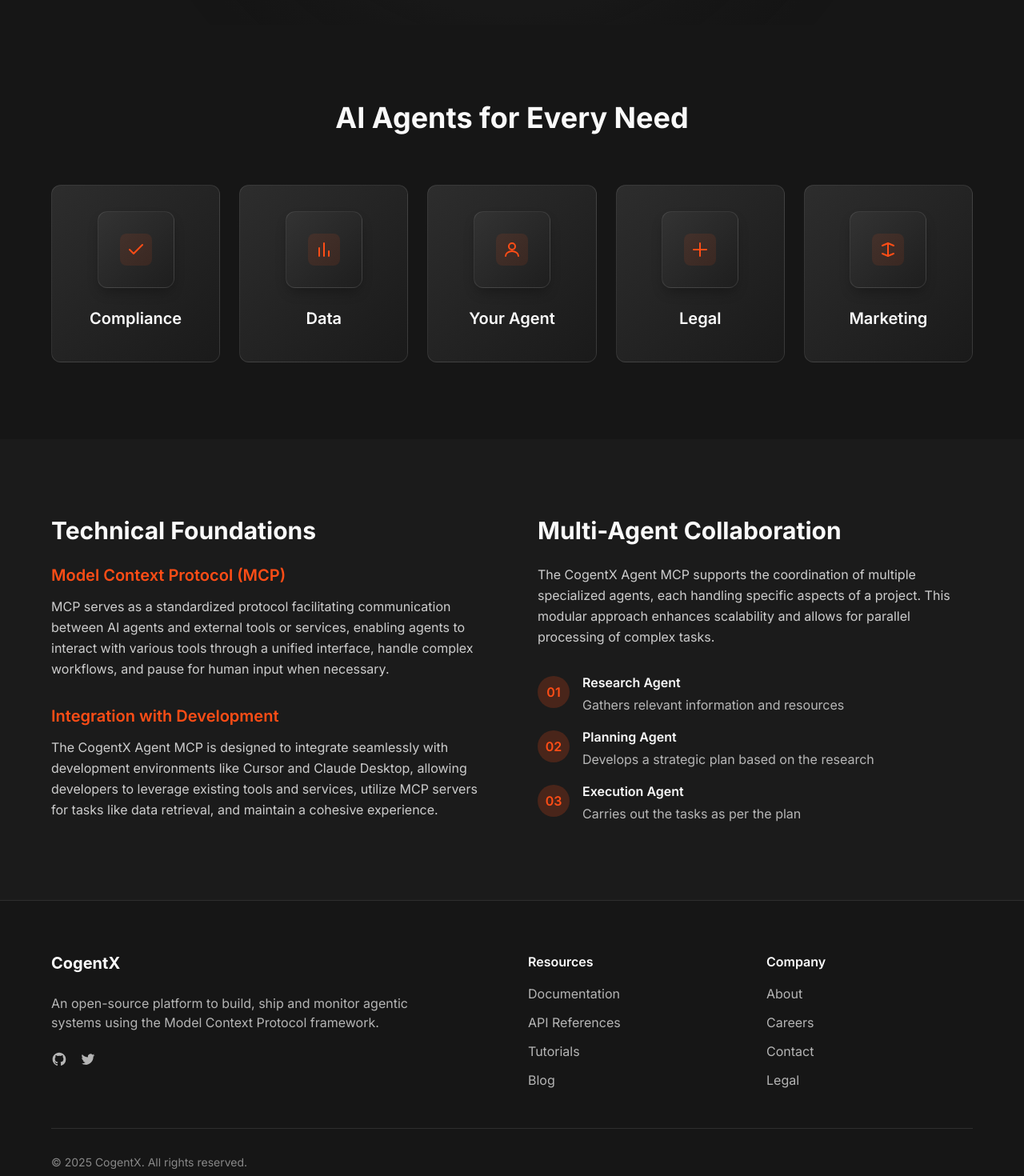
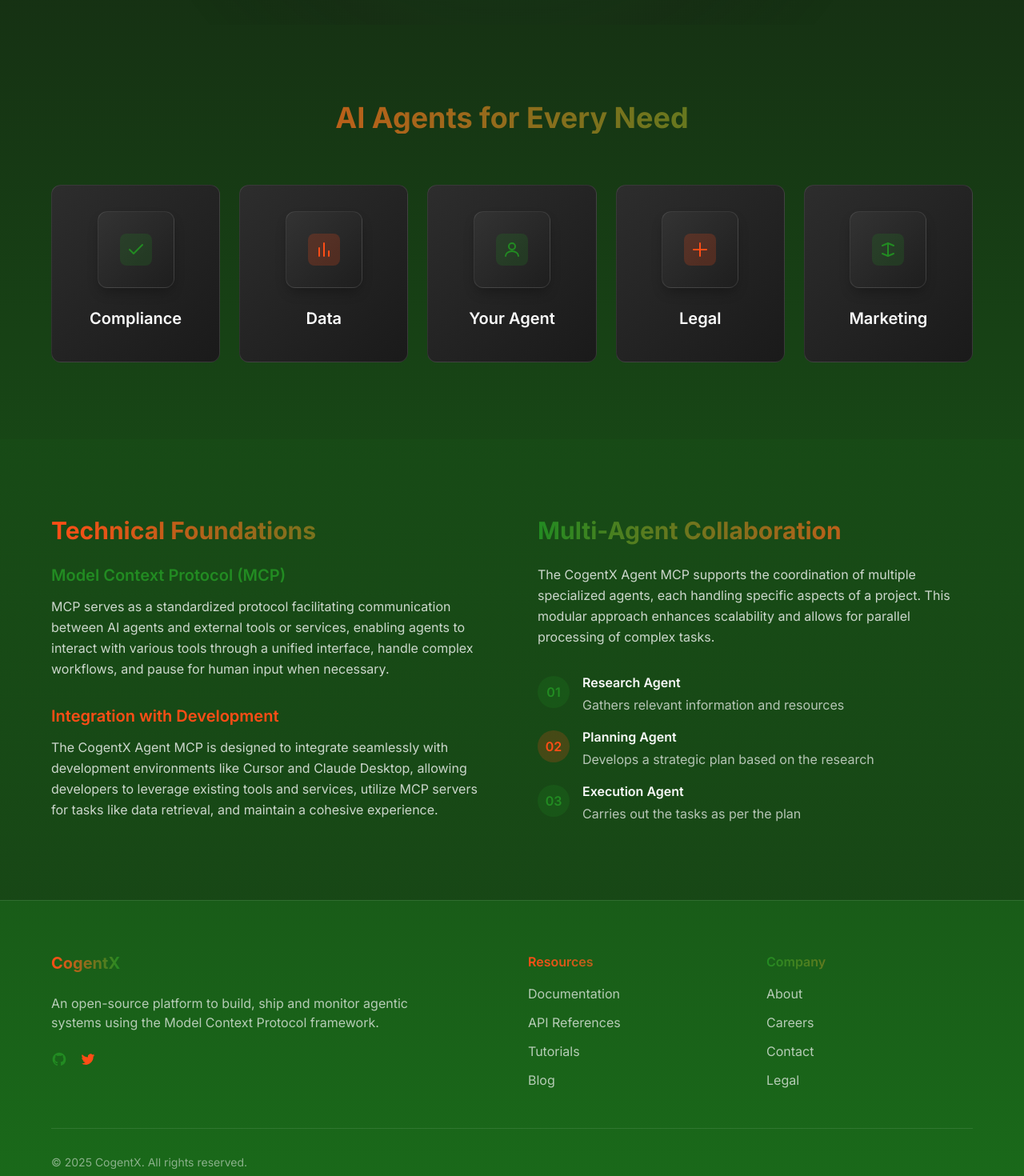
Before and after one commit to varunisrani/cogentx-agent-orchestrator, a React (Vite) app: page / in a window 1280 px wide. Shown: the part 680-2150 px from the top of the page at 80% size. Built offline with nearby package versions, Linux system fonts and the light colour scheme.

Commit message:
Update UI with orange and green theme
Co-authored-by: varunisrani <112163924+varunisrani@users.noreply.github.com>

```diff
--- a/src/components/Features.tsx
+++ b/src/components/Features.tsx
@@ -21,7 +21,7 @@ const Features = () => {
   return (
     <div id="features" className="py-24 px-4 md:px-8">
       <div className="max-w-6xl mx-auto">
-        <h2 className="text-3xl md:text-4xl font-bold mb-16 text-center">AI Agents for Every Need</h2>
+        <h2 className="text-3xl md:text-4xl font-bold mb-16 text-center bg-gradient-to-r from-cogent-orange to-cogent-green bg-clip-text text-transparent">AI Agents for Every Need</h2>
 
         <div className="grid grid-cols-1 sm:grid-cols-2 lg:grid-cols-5 gap-6">
           {/* Compliance Feature */}
@@ -29,8 +29,8 @@ const Features = () => {
             title="Compliance"
             icon={
               <svg width="40" height="40" viewBox="0 0 40 40" fill="none" xmlns="http://www.w3.org/2000/svg">
-                <rect width="40" height="40" rx="8" fill="#FF4D16" fillOpacity="0.1" />
-                <path d="M28 14L17 25L12 20" stroke="#FF4D16" strokeWidth="2" strokeLinecap="round" strokeLinejoin="round" />
+                <rect width="40" height="40" rx="8" fill="#228B22" fillOpacity="0.2" />
+                <path d="M28 14L17 25L12 20" stroke="#228B22" strokeWidth="2" strokeLinecap="round" strokeLinejoin="round" />
               </svg>
             }
           />
@@ -40,7 +40,7 @@ const Features = () => {
             title="Data"
             icon={
               <svg width="40" height="40" viewBox="0 0 40 40" fill="none" xmlns="http://www.w3.org/2000/svg">
-                <rect width="40" height="40" rx="8" fill="#FF4D16" fillOpacity="0.1" />
+                <rect width="40" height="40" rx="8" fill="#FF4D16" fillOpacity="0.2" />
                 <path d="M14 28V18M20 28V12M26 28V22" stroke="#FF4D16" strokeWidth="2" strokeLinecap="round" strokeLinejoin="round" />
               </svg>
             }
@@ -51,9 +51,9 @@ const Features = () => {
             title="Your Agent"
             icon={
               <svg width="40" height="40" viewBox="0 0 40 40" fill="none" xmlns="http://www.w3.org/2000/svg">
-                <rect width="40" height="40" rx="8" fill="#FF4D16" fillOpacity="0.1" />
-                <circle cx="20" cy="16" r="4" stroke="#FF4D16" strokeWidth="2" />
-                <path d="M12 28C12 24.6863 15.5817 22 20 22C24.4183 22 28 24.6863 28 28" stroke="#FF4D16" strokeWidth="2" strokeLinecap="round" />
+                <rect width="40" height="40" rx="8" fill="#228B22" fillOpacity="0.2" />
+                <circle cx="20" cy="16" r="4" stroke="#228B22" strokeWidth="2" />
+                <path d="M12 28C12 24.6863 15.5817 22 20 22C24.4183 22 28 24.6863 28 28" stroke="#228B22" strokeWidth="2" strokeLinecap="round" />
               </svg>
             }
           />
@@ -63,7 +63,7 @@ const Features = () => {
             title="Legal"
             icon={
               <svg width="40" height="40" viewBox="0 0 40 40" fill="none" xmlns="http://www.w3.org/2000/svg">
-                <rect width="40" height="40" rx="8" fill="#FF4D16" fillOpacity="0.1" />
+                <rect width="40" height="40" rx="8" fill="#FF4D16" fillOpacity="0.2" />
                 <path d="M20 12V28M12 20H28" stroke="#FF4D16" strokeWidth="2" strokeLinecap="round" />
               </svg>
             }
@@ -74,9 +74,9 @@ const Features = () => {
             title="Marketing"
             icon={
               <svg width="40" height="40" viewBox="0 0 40 40" fill="none" xmlns="http://www.w3.org/2000/svg">
-                <rect width="40" height="40" rx="8" fill="#FF4D16" fillOpacity="0.1" />
-                <path d="M20 28V12M13 15L20 12L27 15" stroke="#FF4D16" strokeWidth="2" strokeLinecap="round" strokeLinejoin="round" />
-                <path d="M13 25L20 28L27 25" stroke="#FF4D16" strokeWidth="2" strokeLinecap="round" strokeLinejoin="round" />
+                <rect width="40" height="40" rx="8" fill="#228B22" fillOpacity="0.2" />
+                <path d="M20 28V12M13 15L20 12L27 15" stroke="#228B22" strokeWidth="2" strokeLinecap="round" strokeLinejoin="round" />
+                <path d="M13 25L20 28L27 25" stroke="#228B22" strokeWidth="2" strokeLinecap="round" strokeLinejoin="round" />
               </svg>
             }
           />
--- a/src/components/Footer.tsx
+++ b/src/components/Footer.tsx
@@ -8,18 +8,18 @@ const Footer = () => {
         <div className="grid grid-cols-1 md:grid-cols-4 gap-10">
           <div className="col-span-1 md:col-span-2">
             <div className="mb-6">
-              <span className="font-display text-xl font-bold">CogentX</span>
+              <span className="font-display text-xl font-bold bg-gradient-to-r from-cogent-orange to-cogent-green bg-clip-text text-transparent">CogentX</span>
             </div>
             <p className="text-foreground/70 mb-6 max-w-md">
               An open-source platform to build, ship and monitor agentic systems using the Model Context Protocol framework.
             </p>
             <div className="flex space-x-4">
-              <a href="#" className="text-foreground/70 hover:text-foreground">
+              <a href="#" className="text-cogent-green hover:text-cogent-green-hover transition-colors">
                 <svg className="w-5 h-5" fill="currentColor" viewBox="0 0 24 24" aria-hidden="true">
                   <path fillRule="evenodd" d="M12 2C6.477 2 2 6.484 2 12.017c0 4.425 2.865 8.18 6.839 9.504.5.092.682-.217.682-.483 0-.237-.008-.868-.013-1.703-2.782.605-3.369-1.343-3.369-1.343-.454-1.158-1.11-1.466-1.11-1.466-.908-.62.069-.608.069-.608 1.003.07 1.531 1.032 1.531 1.032.892 1.53 2.341 1.088 2.91.832.092-.647.35-1.088.636-1.338-2.22-.253-4.555-1.113-4.555-4.951 0-1.093.39-1.988 1.029-2.688-.103-.253-.446-1.272.098-2.65 0 0 .84-.27 2.75 1.026A9.564 9.564 0 0112 6.844c.85.004 1.705.115 2.504.337 1.909-1.296 2.747-1.027 2.747-1.027.546 1.379.202 2.398.1 2.651.64.7 1.028 1.595 1.028 2.688 0 3.848-2.339 4.695-4.566 4.943.359.309.678.92.678 1.855 0 1.338-.012 2.419-.012 2.747 0 .268.18.58.688.482A10.019 10.019 0 0022 12.017C22 6.484 17.522 2 12 2z" clipRule="evenodd" />
                 </svg>
               </a>
-              <a href="#" className="text-foreground/70 hover:text-foreground">
+              <a href="#" className="text-cogent-orange hover:text-cogent-orange-hover transition-colors">
                 <svg className="w-5 h-5" fill="currentColor" viewBox="0 0 24 24" aria-hidden="true">
                   <path d="M8.29 20.251c7.547 0 11.675-6.253 11.675-11.675 0-.178 0-.355-.012-.53A8.348 8.348 0 0022 5.92a8.19 8.19 0 01-2.357.646 4.118 4.118 0 001.804-2.27 8.224 8.224 0 01-2.605.996 4.107 4.107 0 00-6.993 3.743 11.65 11.65 0 01-8.457-4.287 4.106 4.106 0 001.27 5.477A4.072 4.072 0 012.8 9.713v.052a4.105 4.105 0 003.292 4.022 4.095 4.095 0 01-1.853.07 4.108 4.108 0 003.834 2.85A8.233 8.233 0 012 18.407a11.616 11.616 0 006.29 1.84" />
                 </svg>
@@ -28,22 +28,22 @@ const Footer = () => {
           </div>
 
           <div>
-            <h3 className="font-semibold mb-4">Resources</h3>
+            <h3 className="font-semibold mb-4 bg-gradient-to-r from-cogent-orange to-cogent-green bg-clip-text text-transparent">Resources</h3>
             <ul className="space-y-3">
-              <li><a href="#" className="text-foreground/70 hover:text-foreground">Documentation</a></li>
-              <li><a href="#" className="text-foreground/70 hover:text-foreground">API References</a></li>
-              <li><a href="#" className="text-foreground/70 hover:text-foreground">Tutorials</a></li>
-              <li><a href="#" className="text-foreground/70 hover:text-foreground">Blog</a></li>
+              <li><a href="#" className="text-foreground/70 hover:text-cogent-green transition-colors">Documentation</a></li>
+              <li><a href="#" className="text-foreground/70 hover:text-cogent-green transition-colors">API References</a></li>
+              <li><a href="#" className="text-foreground/70 hover:text-cogent-green transition-colors">Tutorials</a></li>
+              <li><a href="#" className="text-foreground/70 hover:text-cogent-green transition-colors">Blog</a></li>
             </ul>
           </div>
 
           <div>
-            <h3 className="font-semibold mb-4">Company</h3>
+            <h3 className="font-semibold mb-4 bg-gradient-to-r from-cogent-green to-cogent-orange bg-clip-text text-transparent">Company</h3>
             <ul className="space-y-3">
-              <li><a href="#" className="text-foreground/70 hover:text-foreground">About</a></li>
-              <li><a href="#" className="text-foreground/70 hover:text-foreground">Careers</a></li>
-              <li><a href="#" className="text-foreground/70 hover:text-foreground">Contact</a></li>
-              <li><a href="#" className="text-foreground/70 hover:text-foreground">Legal</a></li>
+              <li><a href="#" className="text-foreground/70 hover:text-cogent-orange transition-colors">About</a></li>
+              <li><a href="#" className="text-foreground/70 hover:text-cogent-orange transition-colors">Careers</a></li>
+              <li><a href="#" className="text-foreground/70 hover:text-cogent-orange transition-colors">Contact</a></li>
+              <li><a href="#" className="text-foreground/70 hover:text-cogent-orange transition-colors">Legal</a></li>
             </ul>
           </div>
         </div>
--- a/src/components/InfoSection.tsx
+++ b/src/components/InfoSection.tsx
@@ -3,14 +3,14 @@ import React from 'react';
 
 const InfoSection = () => {
   return (
-    <div className="py-24 px-4 md:px-8 bg-cogent-gray/20">
+    <div className="py-24 px-4 md:px-8 bg-gradient-to-b from-cogent-green-dark/10 to-cogent-dark/30">
       <div className="max-w-6xl mx-auto">
         <div className="grid grid-cols-1 md:grid-cols-2 gap-16">
           <div>
-            <h2 className="text-3xl font-bold mb-6">Technical Foundations</h2>
+            <h2 className="text-3xl font-bold mb-6 bg-gradient-to-r from-cogent-orange to-cogent-green bg-clip-text text-transparent">Technical Foundations</h2>
             <div className="space-y-8">
               <div>
-                <h3 className="text-xl font-semibold mb-3 text-cogent-orange">Model Context Protocol (MCP)</h3>
+                <h3 className="text-xl font-semibold mb-3 text-cogent-green">Model Context Protocol (MCP)</h3>
                 <p className="text-foreground/80 leading-relaxed">
                   MCP serves as a standardized protocol facilitating communication between AI agents and external tools or services,
                   enabling agents to interact with various tools through a unified interface, handle complex workflows, and
@@ -29,7 +29,7 @@ const InfoSection = () => {
           </div>
 
           <div>
-            <h2 className="text-3xl font-bold mb-6">Multi-Agent Collaboration</h2>
+            <h2 className="text-3xl font-bold mb-6 bg-gradient-to-r from-cogent-green to-cogent-orange bg-clip-text text-transparent">Multi-Agent Collaboration</h2>
             <p className="text-foreground/80 leading-relaxed mb-8">
               The CogentX Agent MCP supports the coordination of multiple specialized agents, each handling specific aspects
               of a project. This modular approach enhances scalability and allows for parallel processing of complex tasks.
@@ -37,8 +37,8 @@ const InfoSection = () => {
 
             <div className="space-y-4">
               <div className="flex items-start">
-                <div className="w-10 h-10 rounded-full bg-cogent-orange/20 flex items-center justify-center shrink-0 mt-1 mr-4">
-                  <span className="text-cogent-orange font-semibold">01</span>
+                <div className="w-10 h-10 rounded-full bg-cogent-green/20 flex items-center justify-center shrink-0 mt-1 mr-4">
+                  <span className="text-cogent-green font-semibold">01</span>
                 </div>
                 <div>
                   <h4 className="font-semibold mb-1">Research Agent</h4>
@@ -57,8 +57,8 @@ const InfoSection = () => {
               </div>
 
               <div className="flex items-start">
-                <div className="w-10 h-10 rounded-full bg-cogent-orange/20 flex items-center justify-center shrink-0 mt-1 mr-4">
-                  <span className="text-cogent-orange font-semibold">03</span>
+                <div className="w-10 h-10 rounded-full bg-cogent-green/20 flex items-center justify-center shrink-0 mt-1 mr-4">
+                  <span className="text-cogent-green font-semibold">03</span>
                 </div>
                 <div>
                   <h4 className="font-semibold mb-1">Execution Agent</h4>
--- a/src/components/Navbar.tsx
+++ b/src/components/Navbar.tsx
@@ -10,7 +10,7 @@ const Navbar = () => {
     <nav className="w-full py-4 px-4 md:px-8 flex items-center justify-between backdrop-blur-sm bg-background/50 sticky top-0 z-50 border-b border-white/10">
       <div className="flex items-center">
         <a href="/" className="flex items-center">
-          <span className="font-display text-xl font-bold bg-gradient-to-r from-white to-gray-400 bg-clip-text text-transparent">CogentX</span>
+          <span className="font-display text-xl font-bold bg-gradient-to-r from-cogent-orange to-cogent-green bg-clip-text text-transparent">CogentX</span>
         </a>
       </div>
 
@@ -23,7 +23,7 @@ const Navbar = () => {
       <div className="flex items-center space-x-3">
         <Button
           size="sm"
-          className="bg-cogent-orange hover:bg-cogent-orange-hover"
+          className="bg-cogent-green hover:bg-cogent-green-hover"
           onClick={redirectToCogentX}
         >
           Try Demo
--- a/src/index.css
+++ b/src/index.css
@@ -7,43 +7,43 @@
 
 @layer base {
   :root {
-    --background: 0 0% 9%;
+    --background: 120 3% 8%;
     --foreground: 0 0% 98%;
 
-    --card: 0 0% 11%;
+    --card: 120 3% 11%;
     --card-foreground: 0 0% 98%;
 
-    --popover: 0 0% 11%;
+    --popover: 120 3% 11%;
     --popover-foreground: 0 0% 98%;
 
     --primary: 16 100% 54%;
     --primary-foreground: 0 0% 100%;
 
-    --secondary: 0 0% 18%;
+    --secondary: 142 50% 30%;
     --secondary-foreground: 0 0% 98%;
 
-    --muted: 0 0% 24%;
+    --muted: 142 15% 20%;
     --muted-foreground: 0 0% 70%;
 
-    --accent: 0 0% 24%;
+    --accent: 142 30% 25%;
     --accent-foreground: 0 0% 98%;
 
     --destructive: 0 84.2% 60.2%;
     --destructive-foreground: 0 0% 98%;
 
-    --border: 0 0% 24%;
-    --input: 0 0% 24%;
+    --border: 142 10% 20%;
+    --input: 142 10% 20%;
     --ring: 16 100% 54%;
 
     --radius: 0.5rem;
 
-    --sidebar-background: 0 0% 9%;
+    --sidebar-background: 120 3% 9%;
     --sidebar-foreground: 0 0% 98%;
     --sidebar-primary: 16 100% 54%;
     --sidebar-primary-foreground: 0 0% 100%;
-    --sidebar-accent: 0 0% 18%;
+    --sidebar-accent: 142 30% 25%;
     --sidebar-accent-foreground: 0 0% 98%;
-    --sidebar-border: 0 0% 24%;
+    --sidebar-border: 142 10% 20%;
     --sidebar-ring: 16 100% 54%;
   }
 }
@@ -54,7 +54,7 @@
   }
 
   body {
-    @apply bg-cogent-dark text-foreground antialiased;
+    @apply bg-gradient-to-b from-cogent-dark to-cogent-green-dark/90 text-foreground antialiased;
   }
 
   .dot-pattern-text {
@@ -65,7 +65,7 @@
   }
 
   .hero-gradient {
-    background: radial-gradient(circle at center, rgba(70, 70, 70, 0.35) 0%, rgba(28, 28, 28, 0.15) 50%, rgba(22, 22, 22, 0) 70%);
+    background: radial-gradient(circle at center, rgba(34, 139, 34, 0.25) 0%, rgba(28, 28, 28, 0.15) 50%, rgba(22, 22, 22, 0) 70%);
     animation: pulse-gradient 8s ease-in-out infinite;
   }
 
@@ -83,8 +83,8 @@
   .feature-card:hover {
     transform: translateY(-8px);
     box-shadow: 0 15px 30px -10px rgba(0, 0, 0, 0.6);
-    border-color: rgba(255, 77, 22, 0.3);
-    background: linear-gradient(135deg, #2F2F2F 0%, #1c1c1c 100%);
+    border-color: rgba(34, 139, 34, 0.5);
+    background: linear-gradient(135deg, #1c2a1c 0%, #142014 100%);
   }
 
   .feature-icon {
@@ -95,7 +95,8 @@
 
   .feature-card:hover .feature-icon {
     transform: scale(1.05);
-    box-shadow: 0 10px 20px -5px rgba(255, 77, 22, 0.2);
+    box-shadow: 0 10px 20px -5px rgba(34, 139, 34, 0.3);
+    background: linear-gradient(135deg, #2a3a2a 0%, #1e2e1e 100%);
   }
 
   @keyframes float {
--- a/src/pages/Index.tsx
+++ b/src/pages/Index.tsx
@@ -8,7 +8,7 @@ import Footer from '@/components/Footer';
 
 const Index = () => {
   return (
-    <div className="min-h-screen flex flex-col bg-cogent-dark text-foreground">
+    <div className="min-h-screen flex flex-col bg-gradient-to-b from-cogent-dark to-cogent-green-dark text-foreground">
       <Navbar />
       <Hero />
       <Features />
--- a/tailwind.config.ts
+++ b/tailwind.config.ts
@@ -64,10 +64,14 @@ export default {
 					ring: 'hsl(var(--sidebar-ring))'
 				},
 				cogent: {
-					dark: '#161616',
+					dark: '#141810',
 					black: '#000000',
 					orange: '#FF4D16',
 					'orange-hover': '#FF6A3C',
+					green: '#228B22',
+					'green-hover': '#2E9E2E',
+					'green-dark': '#1A6B1A',
+					'green-light': '#5CB85C',
 					gray: '#2D2D2D',
 					'light-gray': '#3E3E3E',
 				}
```
Also changed, not shown: src/components/Hero.tsx (+4 -4 lines).
